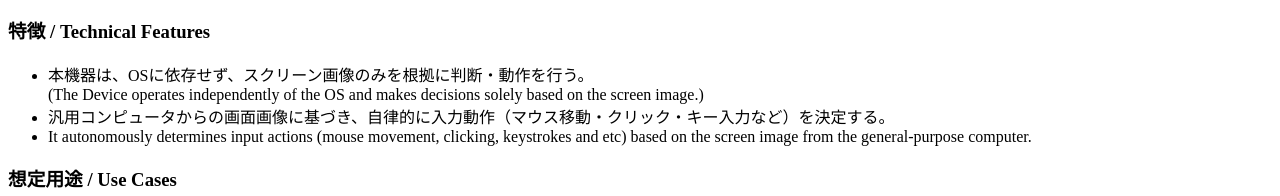
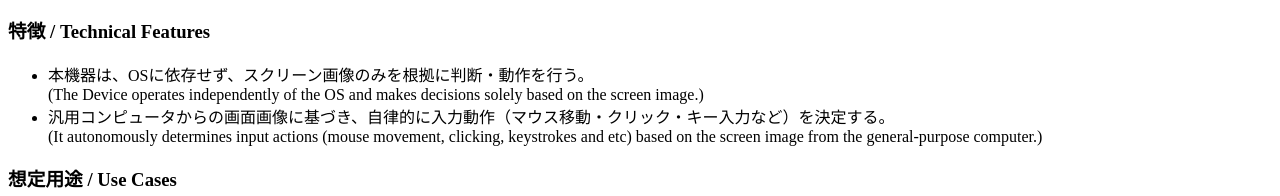
Before and after one commit to 1146cho326/site_st23, a plain HTML site: page www/250515-1755-tokkyo.html in a window 1280 px wide. Shown: the part 661-857 px from the top of the page. Drawn offline with Linux system fonts and the light colour scheme.

Commit message:
250515-1840 Screen-driven HID Emulator Device (li ---> br)

```diff
--- a/www/250515-1755-tokkyo.html
+++ b/www/250515-1755-tokkyo.html
@@ -43,7 +43,7 @@
     (The Device operates independently of the OS and makes decisions solely based on the screen image.)</li>
 
     <li>汎用コンピュータからの画面画像に基づき、自律的に入力動作（マウス移動・クリック・キー入力など）を決定する。<br/>
-    <li>It autonomously determines input actions (mouse movement, clicking, keystrokes and etc) based on the screen image from the general-purpose computer.</li>
+    (It autonomously determines input actions (mouse movement, clicking, keystrokes and etc) based on the screen image from the general-purpose computer.)</li>
   </ul>
 
   <h3>想定用途 / Use Cases</h3>
```
